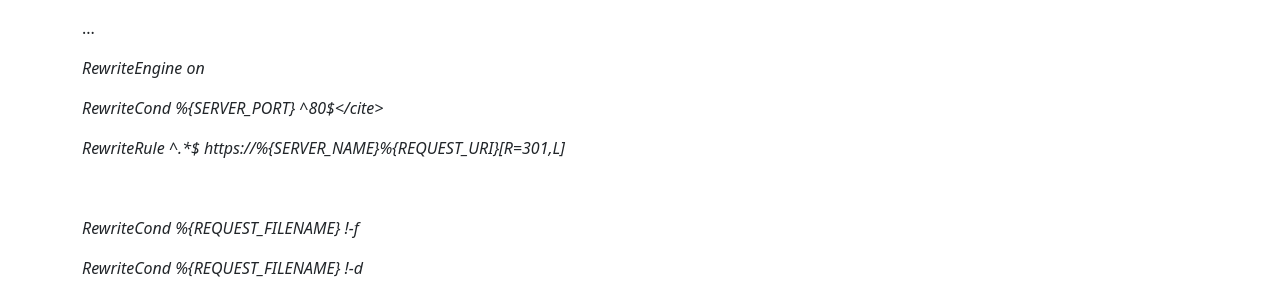
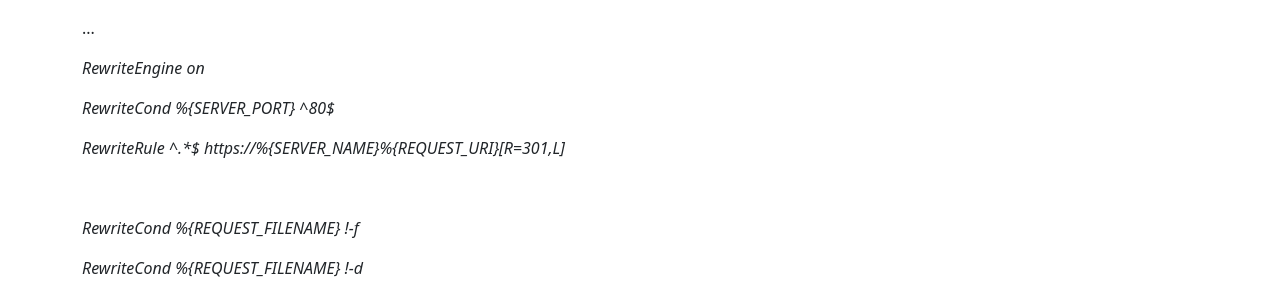
Before and after one commit to samoscon/samoscon.github.io, a Jekyll site: the page built from _posts/2025-11-22-members Activities framework.md, in a window 1280 px wide and 900 px high, scrolled down 1660 px. Shown: the part 163-455 px from the top of the window. Built offline with Jekyll 4.4.1, drawn with Linux system fonts in a browser that asks for light colours; part of the change alters nothing that is shown.

Commit message:
Update 2025-11-22-members Activities framework.md

```diff
--- a/_posts/2025-11-22-members Activities framework.md
+++ b/_posts/2025-11-22-members Activities framework.md
@@ -53,7 +53,7 @@ access file. In an Apache 2 server, this would mean you can add an
 folder of your project with the following content included:</p>
 <p>...</p>
 <p><i>RewriteEngine on</i></p>
-<p><i>RewriteCond %{SERVER_PORT} ^80$</cite></i></p>
+<p><i>RewriteCond %{SERVER_PORT} ^80$</i></p>
 <p><i>RewriteRule ^.*$ https://%{SERVER_NAME}%{REQUEST_URI}[R=301,L]</i></p>
 <p><br/></p>
 <p><i>RewriteCond %{REQUEST_FILENAME} !-f</i></p>
```
